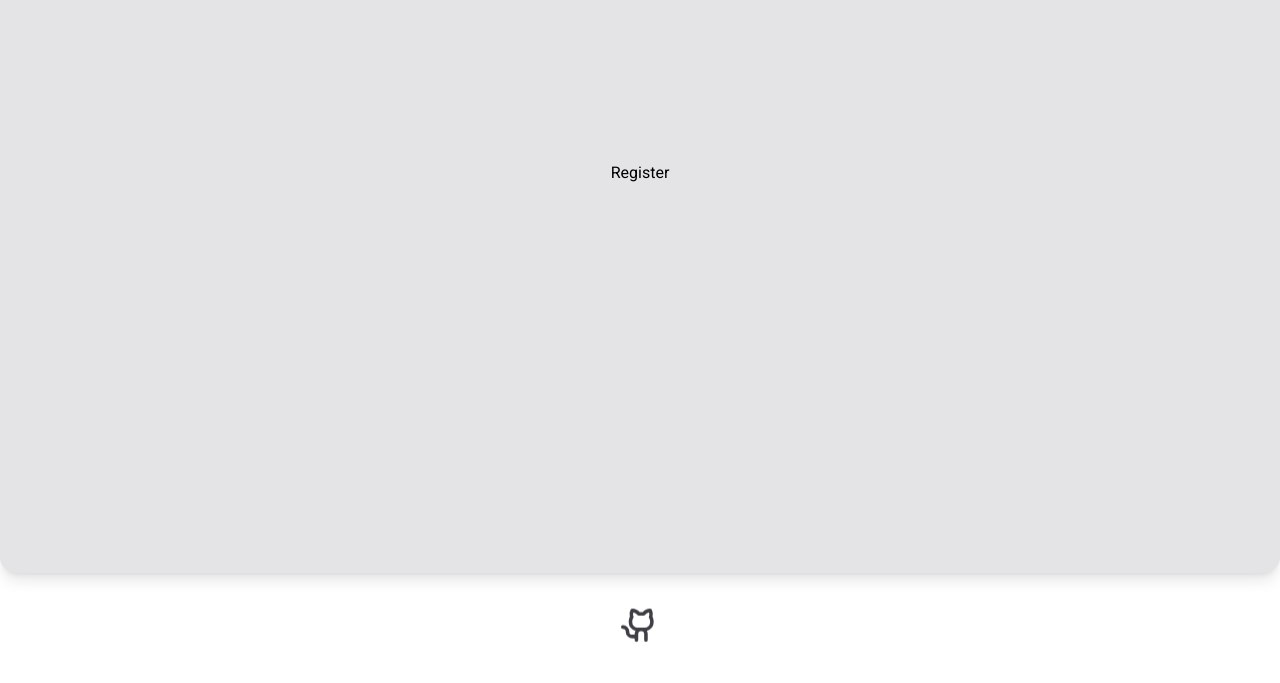
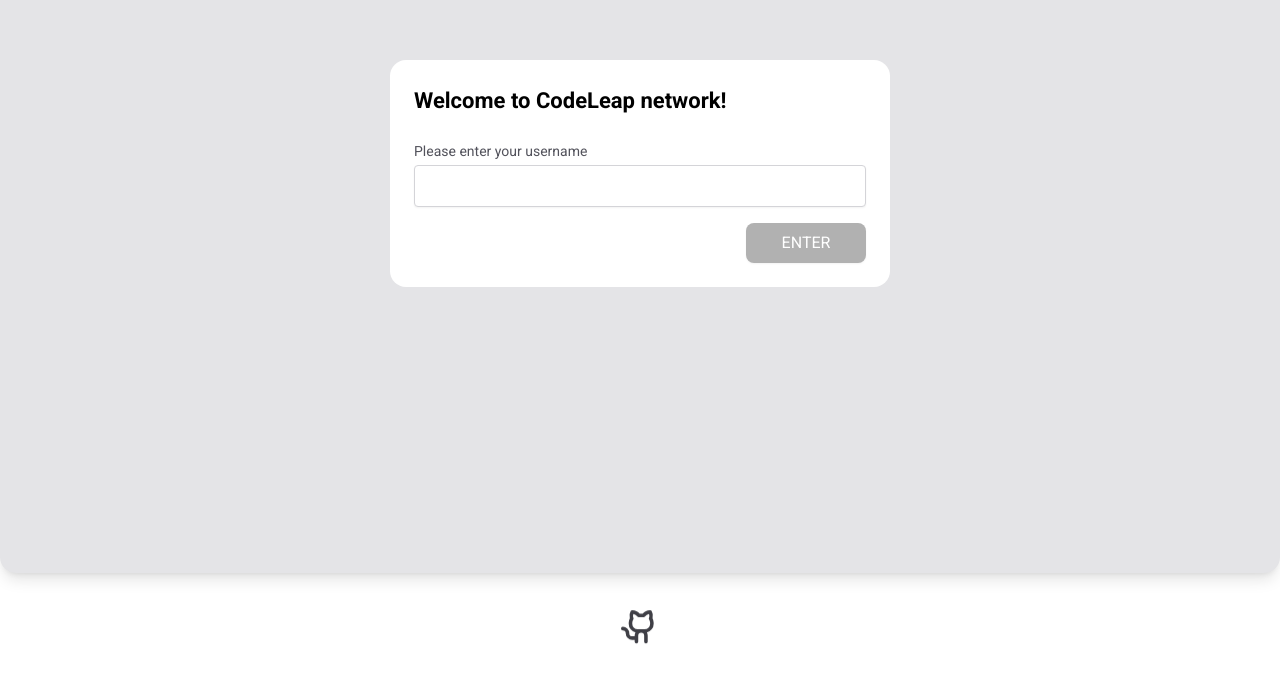
Before and after one commit to wsasouza/codeleap-code-test, a Next.js app: page / in a window 1280 px wide. Shown: the part 1027-1710 px from the top of the page. Built offline with nearby package versions, Linux system fonts and the light colour scheme.

Commit message:
Feat: Create Register and Form Button

```diff
--- /dev/null
+++ b/src/components/Form/Button.tsx
@@ -0,0 +1,31 @@
+import { ButtonHTMLAttributes } from 'react'
+import { variantButtonStyles } from '@/utils/variantButtonStyles'
+
+interface ButtonProps extends ButtonHTMLAttributes<HTMLButtonElement> {
+  variant?: 'primary' | 'secondary' | 'tertiary' | 'warning'
+  text: string
+}
+
+export function Button({ variant = 'primary', text, ...props }: ButtonProps) {
+  const styleButton = variantButtonStyles[variant]
+
+  return (
+    <button
+      className={`${
+        variant === 'tertiary' && !props.disabled
+          ? 'border border-zinc-800'
+          : 'border-none'
+      } min-w-[7.5rem] rounded-lg shadow-sm px-3 py-2  disabled:text-white disabled:cursor-not-allowed`}
+      style={{
+        ...styleButton,
+        backgroundColor: props.disabled
+          ? '#b1b1b1'
+          : styleButton.backgroundColor,
+        color: props.disabled ? '#fff' : styleButton.color,
+      }}
+      {...props}
+    >
+      {text}
+    </button>
+  )
+}
--- a/src/components/Form/index.tsx
+++ b/src/components/Form/index.tsx
@@ -1,3 +1,4 @@
+import { Button } from './Button'
 import { ErrorMessage } from './ErrorMessage'
 import { Field } from './Field'
 import { Input } from './Input'
@@ -10,4 +11,5 @@
   Input,
   TextArea,
   ErrorMessage,
+  Button,
 }
--- a/src/components/HomePage/Footer.tsx
+++ b/src/components/HomePage/Footer.tsx
@@ -1,6 +1,6 @@
 import { GithubLogo } from '@phosphor-icons/react'
 
-export const Footer = () => {
+export function Footer() {
   return (
     <div className="w-full flex items-center justify-center py-4">
       <a
--- a/src/components/HomePage/Hero.tsx
+++ b/src/components/HomePage/Hero.tsx
@@ -2,7 +2,7 @@
 import logo from '@/assets/logo.svg'
 import { CaretDown } from '@phosphor-icons/react'
 
-export const Hero = () => {
+export function Hero() {
   return (
     <section className="h-screen flex items-center justify-center px-4">
       <Image
--- a/src/components/HomePage/Register.tsx
+++ b/src/components/HomePage/Register.tsx
@@ -1,10 +1,66 @@
-export const Register = () => {
+import { z } from 'zod'
+import { zodResolver } from '@hookform/resolvers/zod'
+import { Form } from '../Form'
+import { FormProvider, useForm } from 'react-hook-form'
+
+const registerSchema = z.object({
+  username: z
+    .string()
+    .nonempty({
+      message: 'username is required',
+    })
+    .transform((name) => {
+      return name
+        .toLowerCase()
+        .trim()
+        .split(' ')
+        .map((word) => word[0].toLocaleUpperCase().concat(word.substring(1)))
+        .join(' ')
+    }),
+})
+
+type registerData = z.infer<typeof registerSchema>
+
+export function Register() {
+  const registerForm = useForm<registerData>({
+    resolver: zodResolver(registerSchema),
+  })
+
+  const { handleSubmit, watch } = registerForm
+
+  const isText = watch('username')
+
+  function handleRegisterNewUsername(data: registerData) {
+    console.log(data)
+  }
+
   return (
     <section
       id="register"
       className="h-screen bg-zinc-200 flex items-center justify-center rounded-2xl shadow-lg mb-4"
     >
-      <h1>Register</h1>
+      <div className="bg-white w-full max-w-[31.25rem] p-6 flex flex-col rounded-2xl">
+        <h1 className="font-bold text-[22px] mb-6">
+          Welcome to CodeLeap network!
+        </h1>
+        <FormProvider {...registerForm}>
+          <form
+            onSubmit={handleSubmit(handleRegisterNewUsername)}
+            className="flex flex-col gap-4"
+          >
+            <Form.Field>
+              <Form.Label htmlFor="username">
+                Please enter your username
+              </Form.Label>
+              <Form.Input type="text" name="username" />
+              <Form.ErrorMessage field="username" />
+            </Form.Field>
+            <div className="flex justify-end">
+              <Form.Button text="ENTER" type="submit" disabled={!isText} />
+            </div>
+          </form>
+        </FormProvider>
+      </div>
     </section>
   )
 }
--- /dev/null
+++ b/src/utils/variantButtonStyles.ts
@@ -0,0 +1,18 @@
+export const variantButtonStyles = {
+  primary: {
+    backgroundColor: '#7695EC',
+    color: '#FFFFFF',
+  },
+  secondary: {
+    backgroundColor: '#47B960',
+    color: '#FFFFFF',
+  },
+  tertiary: {
+    backgroundColor: '#FFFFFF',
+    color: '#18181b',
+  },
+  warning: {
+    backgroundColor: '#FF5151',
+    color: '#FFFFFF',
+  },
+}
```
